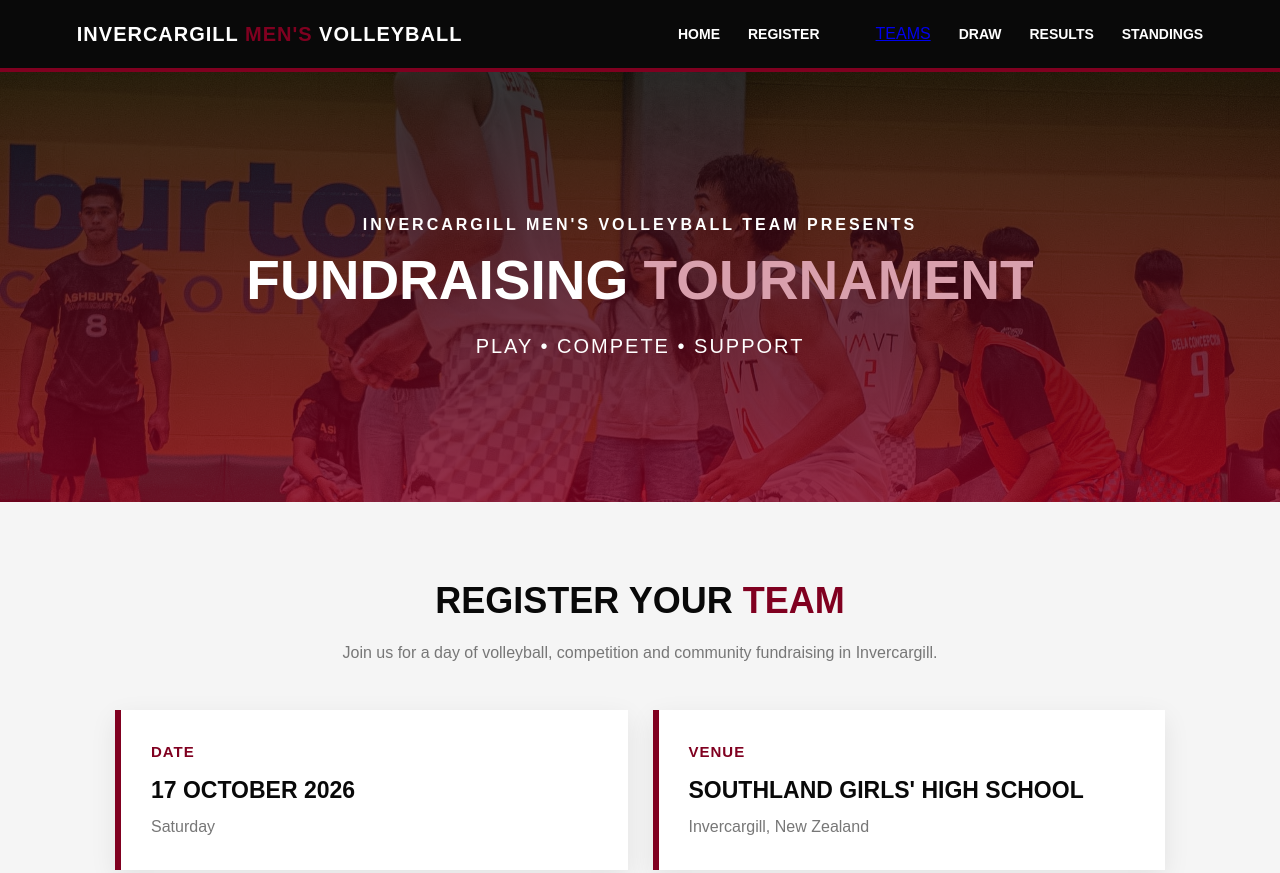
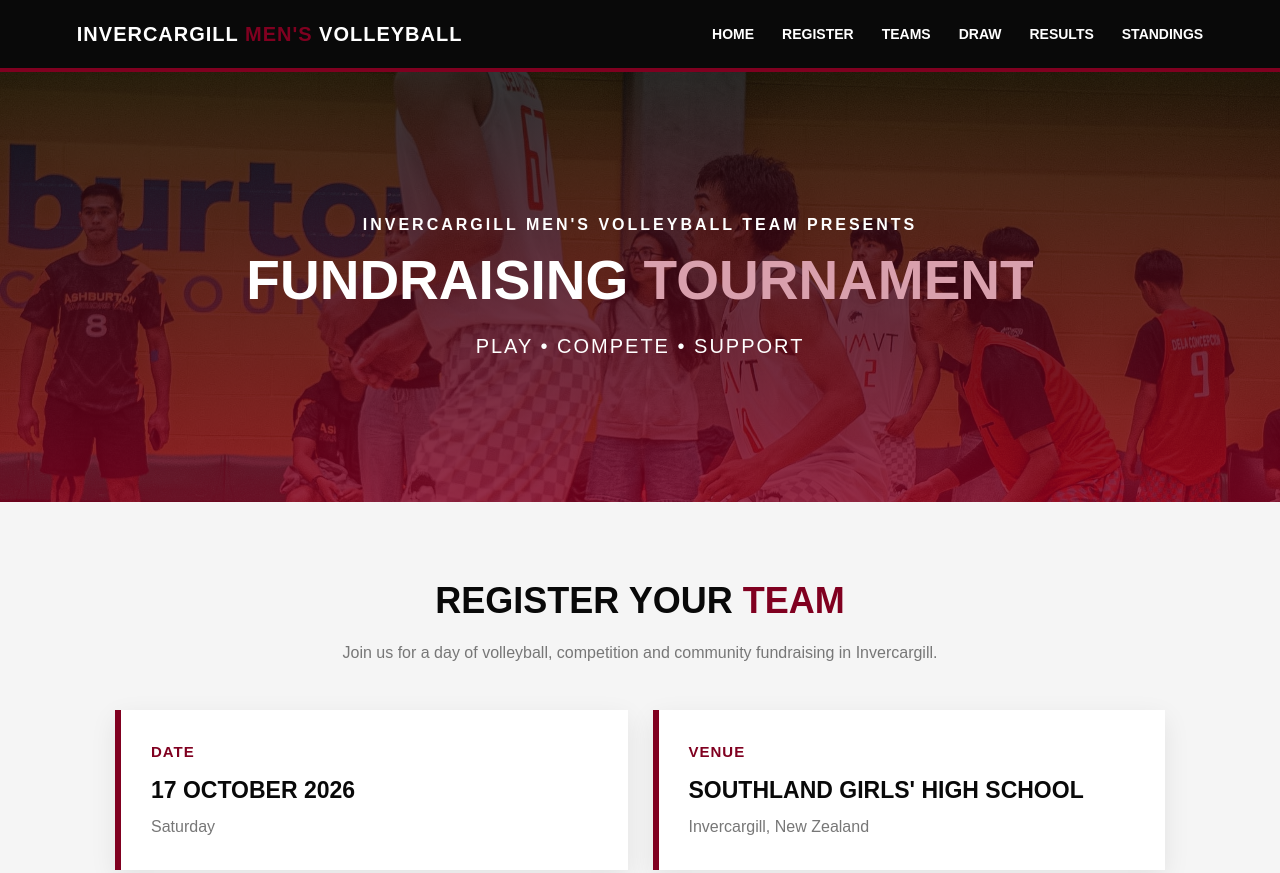
Before and after one commit to andengqttt-ui/Invercargill-Mens-Volleyball-Team-Fundraising-Tournament, a plain HTML site: page register.html in a window 1280 px wide. Shown: the top 873 px of the page. Drawn offline with Linux system fonts and the light colour scheme.

Commit message:
Fixed teams font

```diff
--- a/register.html
+++ b/register.html
@@ -307,7 +307,7 @@
         <ul>
             <li><a href="index.html">HOME</a></li>
             <li><a href="register.html">REGISTER</a></li>
-            <li></li><a href="teams.html">TEAMS</a></li>
+            <li><a href="teams.html">TEAMS</a></li>
             <li><a href="draw.html">DRAW</a></li>
             <li><a href="results.html">RESULTS</a></li>
             <li><a href="standings.html">STANDINGS</a></li>
```
